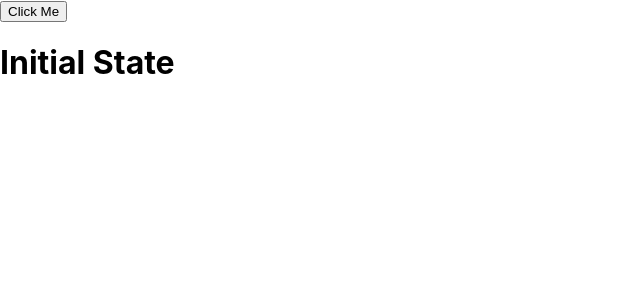
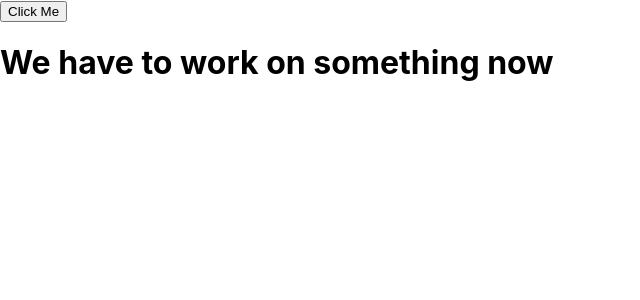
Before and after one commit to wasswaenockmale/reactJS-sessions, a React (Create React App) app in the folder myfirstapp/: page / in a window 1280 px wide. Shown: the top 300 px of the page, without its empty margins (0-640 px from the left). Built offline with nearby package versions, Linux system fonts and the light colour scheme.

Commit message:
I have not added anything to this app

```diff
--- a/myfirstapp/src/App.js
+++ b/myfirstapp/src/App.js
@@ -8,7 +8,7 @@ export default class App extends React.Component {
   constructor(props) {
     super(props);
     this.state = {
-      name: 'Initial State'
+      name: 'We have to work on something now'
     };
     this.handleClick = this.handleClick.bind(this);
   }
```
